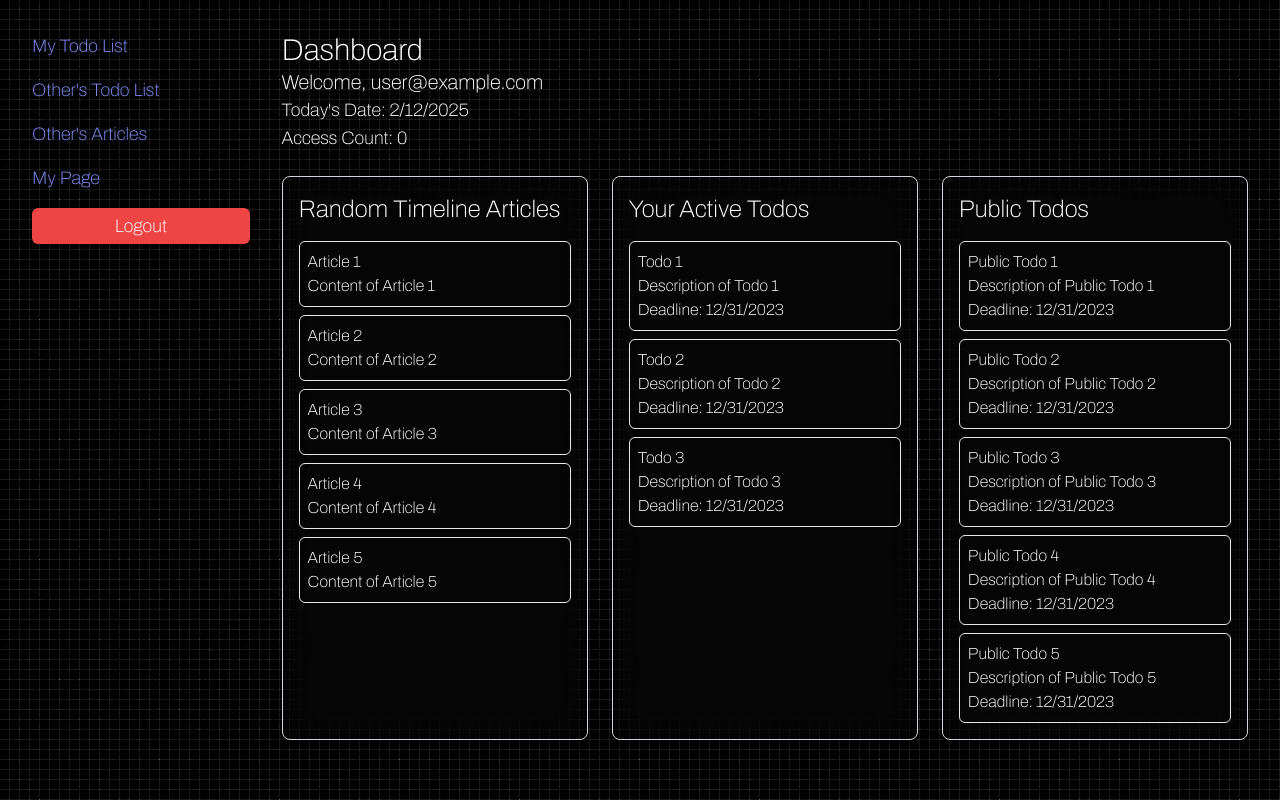
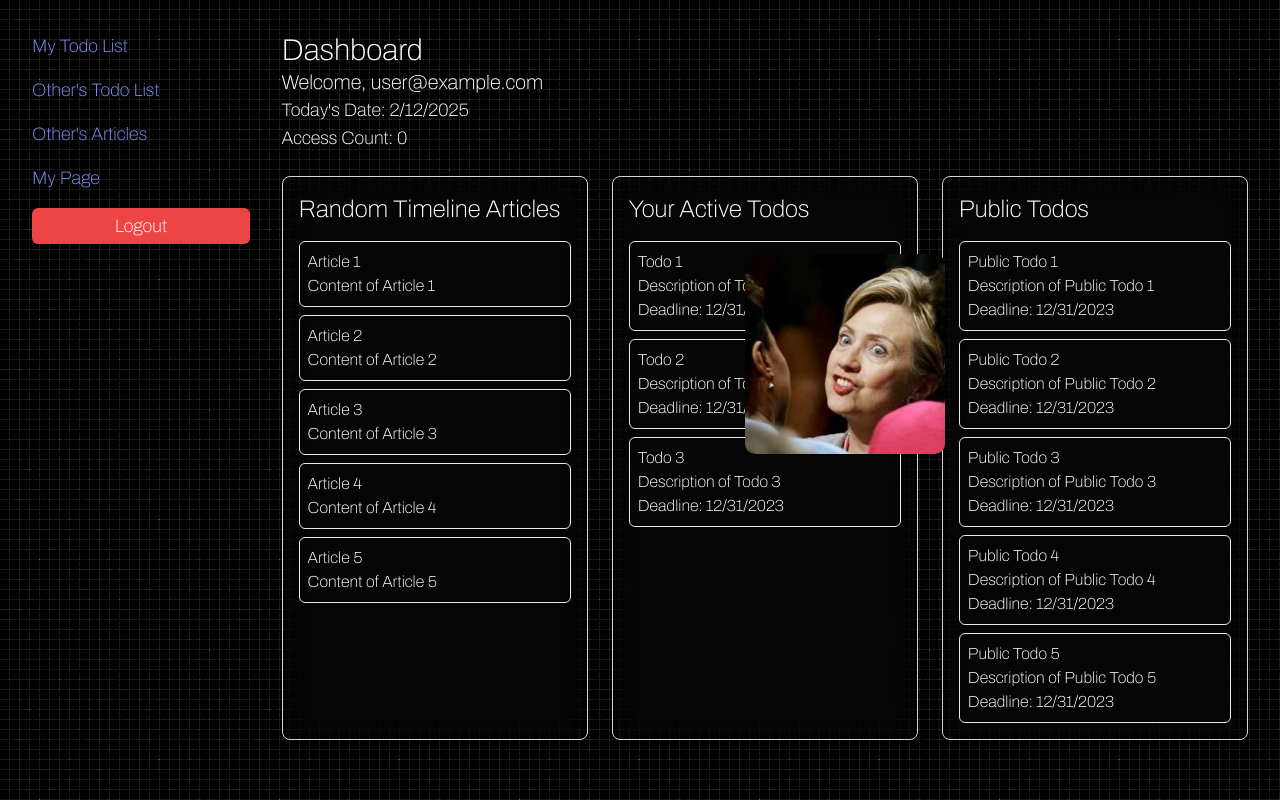
Before and after one commit to shimauma0312/TaNaRi-Chan, a Next.js app in the folder src/: page /dashboard in a window 1280 px wide. Built offline with nearby package versions, Linux system fonts and the light colour scheme; no server answers; the database is empty; sample sign-in values are in the browser's storage.

Commit message:
add ShakeImage

```diff
--- a/src/app/dashboard/page.tsx
+++ b/src/app/dashboard/page.tsx
@@ -2,6 +2,7 @@
 
 import { auth } from "@/app/firebaseConfig"
 import MinLoader from "@/components/MinLoader"
+import ShakeImage from "@/components/ShakeImage"
 import { useAccess } from "@/hooks/useDashboardAccess"
 import { onAuthStateChanged, signOut, User } from "firebase/auth"
 import Link from "next/link"
@@ -132,7 +133,7 @@ const DashboardPage = () => {
           </button>
         </nav>
       </div>
-      <div className="w-4/5 p-4">
+      <div className="w-4/5 p-4 relative">
         <div className="container mx-auto">
           <div className="mb-6">
             <h1 className="text-3xl font-bold">Dashboard</h1>
@@ -142,6 +143,9 @@ const DashboardPage = () => {
             </p>
             <p className="text-lg">Access Count: {accessCount}</p>
           </div>
+
+          <ShakeImage />
+
           <div className="grid grid-cols-1 md:grid-cols-2 lg:grid-cols-3 gap-6">
             <div className="bg-transparent p-4 rounded-lg shadow-md backdrop-filter backdrop-blur-lg bg-opacity-30 border border-gray-300">
               <h2 className="text-2xl font-bold mb-4">
```
